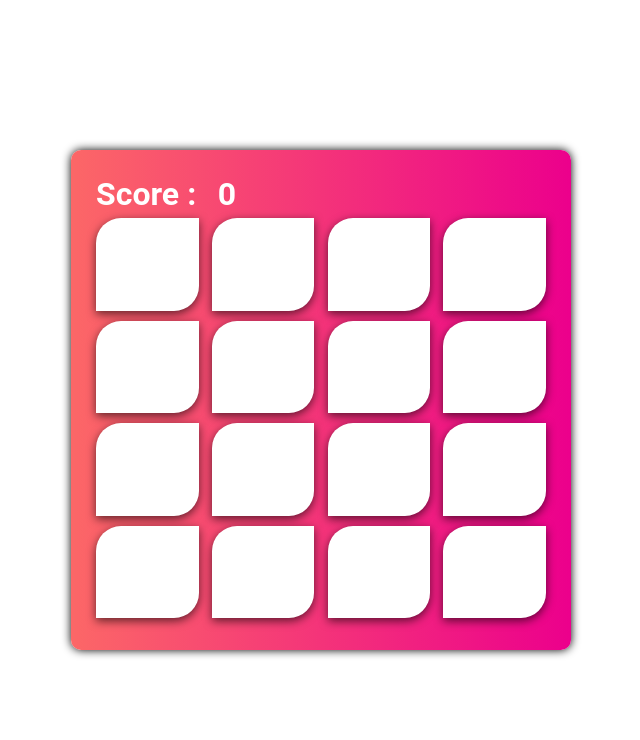
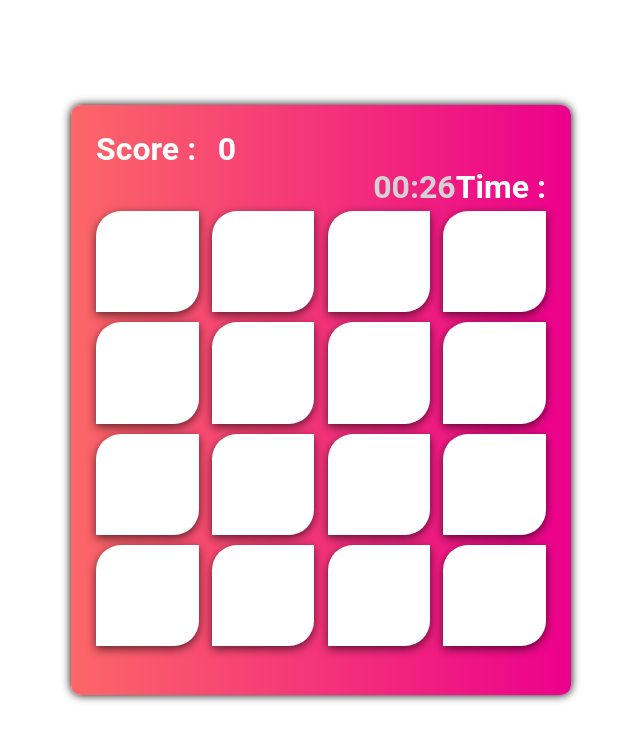
Before and after one commit to KAvyansh69/Kavyansh69, a plain HTML site: page index.html in a window 1280 px wide. Shown: the whole page, without its empty margins (319-959 px from the left). Drawn offline with Linux system fonts and the light colour scheme.

Commit message:
adding timer

```diff
--- a/index.html
+++ b/index.html
@@ -16,6 +16,8 @@
     <div class="container">
         <h1 class="sc">Score :</h1>
         <h1 class="sc2">0</h1>
+        <h1 style="display: inline; float:inline-end; color: white; font-family: 'Roboto', sans-serif;">Time :</h1>
+        <h1 id="time" style="display: inline; float:inline-end; color: lightgrey; font-family: 'Roboto', sans-serif;">00:30</h1>
         <ul class="cards">
             <li class="card">
                 <div class="view front-view"></div>
--- a/main.css
+++ b/main.css
@@ -18,13 +18,13 @@ body {
 }
 
 .container{
-    height: 500px;
+    height: 590px;
     width: 500px;
     background: linear-gradient(to right, #fc6767, #ec008c);
     border-radius: 10px;
     padding: 25px;
     box-shadow: 0 0 10px;
-    padding-bottom: 65px;
+    padding-bottom: 120px;
 }
 .cards,
 .card,
--- a/script.js
+++ b/script.js
@@ -4,6 +4,7 @@ let disableDeck = false;
 let matchedCard = 0;
 const sc2 = document.querySelector('.sc2')
 let score = 0;
+
 
 function flipCard(e){
     let clickedCard = e.target; //getting user clicked card
@@ -65,6 +66,7 @@ function matchCards(img1, img2){
 }
 
 function shuffleCard(){
+
     matchedCard = 0;
     score = 0;
     sc2.innerHTML = score
@@ -86,3 +88,34 @@ shuffleCard();
 cards.forEach(card => { // adding click event to all cards
     card.addEventListener('click', flipCard);
 });
+
+function startTimer(duration, display) {
+    var timer = duration, minutes, seconds;
+    setInterval(function () {
+        minutes = parseInt(timer / 60, 10);
+        seconds = parseInt(timer % 60, 10);
+
+        minutes = minutes < 10 ? "0" + minutes : minutes;
+        seconds = seconds < 10 ? "0" + seconds : seconds;
+
+        display.textContent = minutes + ":" + seconds;
+
+        if (--timer < 0) {
+            timer = duration;
+        }
+    }, 1000);
+}
+
+window.onload = function () {
+    var fiveMinutes = 30 * 1,
+        display = document.querySelector('#time');
+    startTimer(fiveMinutes, display);
+};
+
+if (true) {
+    var delayInMilliseconds = 30000; //1 second
+
+    setTimeout(function() {
+        window.location.reload();
+    }, delayInMilliseconds);
+}
```
